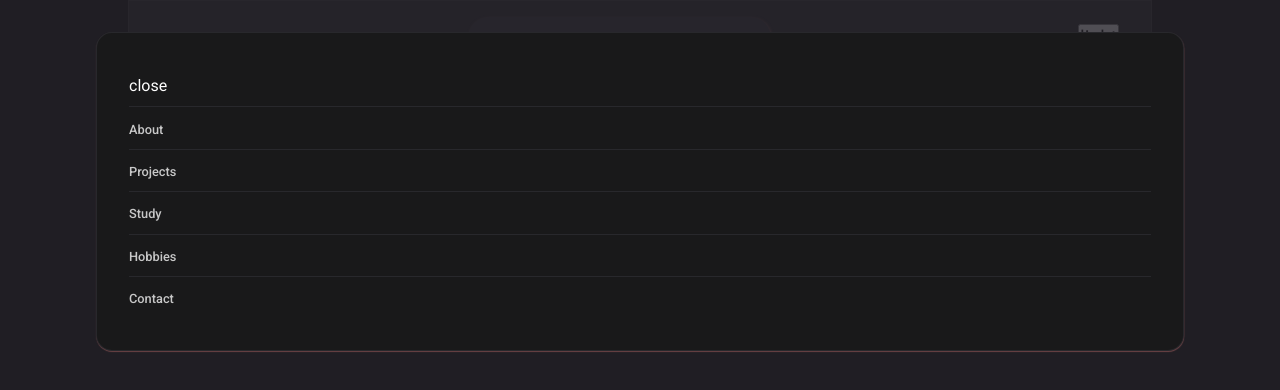
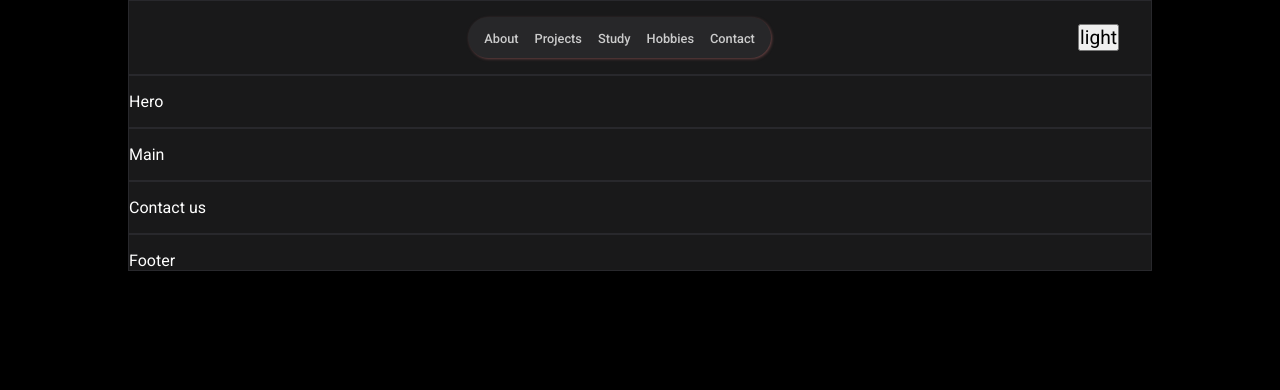
Before and after one commit to Mohamed-aldabaan/Portfolio2, a React (Vite) app in the folder my-portfolio/: page / in a window 1280 px wide. Shown: the top 390 px of the page. Built offline with nearby package versions, Linux system fonts and the light colour scheme.

Commit message:
update header

```diff
--- a/my-portfolio/src/components/1-header/Header.jsx
+++ b/my-portfolio/src/components/1-header/Header.jsx
@@ -1,10 +1,19 @@
-// import React from "react";
+import React from "react";
 import "./header.css";
+import { useState } from "react";
 
 export default function Header() {
+  const [showModal, setShowModal] = useState(false);
   return (
     <header className=" flex">
-      <button className="menu">show model</button>
+      <button
+        className="menu"
+        onClick={() => {
+          setShowModal(true);
+        }}
+      >
+        show model
+      </button>
       <div />
       <nav>
         <ul className="flex">
@@ -26,9 +35,12 @@ export default function Header() {
         </ul>
       </nav>
       <button>light</button>
+      {showModal && (
         <div className="fixed">
           <ul className="modal  ">
-          <li>close</li>
+            <li >
+              <button className="border" onClick={() => setShowModal(false)}>close</button>
+            </li>
             <li>
               <a href="">About</a>
             </li>
@@ -46,6 +58,7 @@ export default function Header() {
             </li>
           </ul>
         </div>
+      )}
     </header>
   );
 }
--- a/my-portfolio/src/components/1-header/header.css
+++ b/my-portfolio/src/components/1-header/header.css
@@ -35,12 +35,27 @@ header button.menu {
   display: none;
 }
 
-/* pop up */
+/* ==================  pop up ======================= */
 header .fixed {
-    position: fixed;
+  position: fixed;
   inset: 0px;
-  background-color: rgba(41, 38, 45, 0.8);
+  background-color: rgba(38, 37, 39, 0.8);
   z-index: 100;
+}
+
+@keyframes popup{
+    0%{
+        transform: scale(0);
+        opacity: 0.1;
+        background-color: #b49a6da0;
+    }
+    50%{
+        transform: scale(1.1);
+        opacity: 0.5;
+    }
+    100%{
+        transform: scale(1);
+    }
 }
 
 header .fixed ul.modal {
@@ -51,11 +66,19 @@ header .fixed ul.modal {
   margin: 2rem auto 0 auto ;
   padding: 2rem;
   background-color: var(--secondary);
+  animation: popup 1.5s  ease;
 }
 
 header .fixed ul.modal li{
     border-bottom: 1px solid var(--border);
     padding: .7rem 0;
+}
+header .fixed ul.modal li:first-child{
+    border-bottom: none;
+    text-align: right;
+    padding: 0;
+    margin-bottom: -10px;
+
 }
 header .fixed ul.modal li:last-child{
     border-bottom: none;
```
Lines whose indentation alone changed are shown as unchanged.
